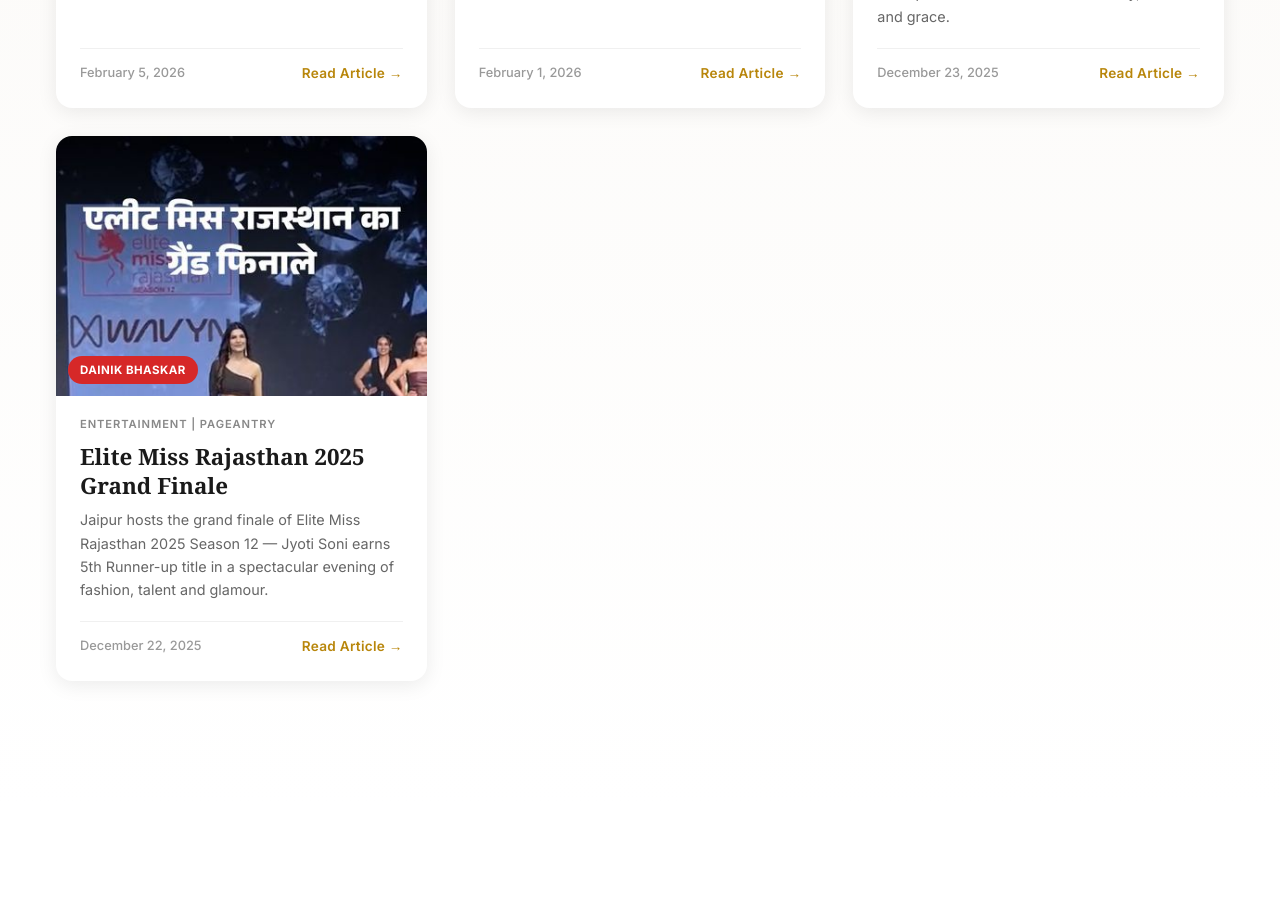
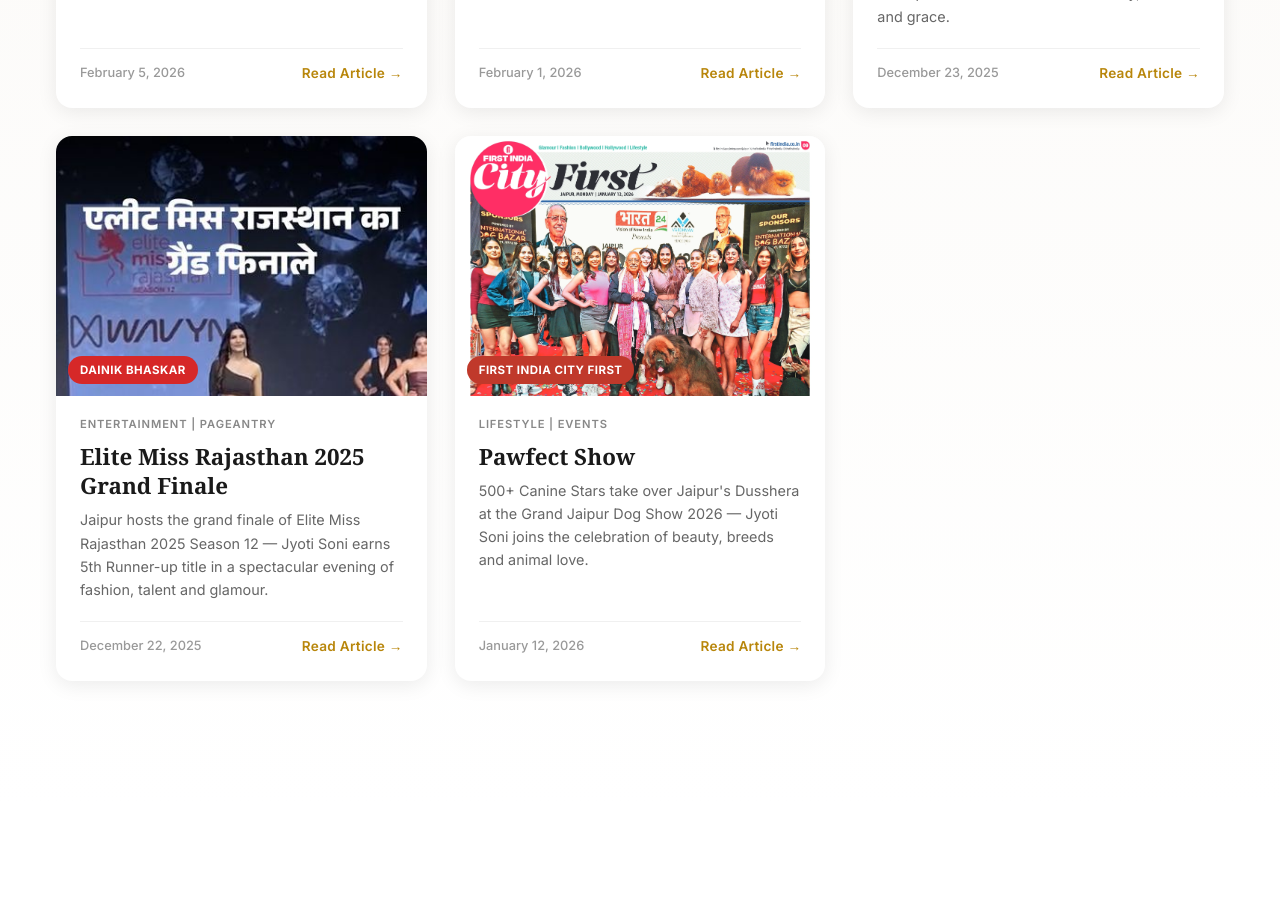
Before and after one commit to edmmotorspvtltd-commits/jyoti-portfolio, a Next.js app: page / in a window 1280 px wide. Shown: the part 1820-2733 px from the top of the page. Built offline with nearby package versions, Linux system fonts and the light colour scheme; no server answers.

Commit message:
feat: add Pawfect Show / Jaipur Dog Show 2026 press card

```diff
--- a/src/components/FeaturedIn.tsx
+++ b/src/components/FeaturedIn.tsx
@@ -45,6 +45,17 @@ const features = [
         url: 'https://www.bhaskar.com/local/rajasthan/jaipur/news/the-grand-finale-of-elite-miss-rajasthan-2025-concluded-in-jaipur-136742239.html',
         color: '#d62828',
         image: '/press/dainik-bhaskar-elite.jpg',
+    },
+    {
+        id: 5,
+        publication: 'First India City First',
+        category: 'Lifestyle | Events',
+        headline: 'Pawfect Show',
+        description: '500+ Canine Stars take over Jaipur\'s Dusshera at the Grand Jaipur Dog Show 2026 — Jyoti Soni joins the celebration of beauty, breeds and animal love.',
+        date: 'January 12, 2026',
+        url: 'https://firstindia.co.in/epapers/city-first-jaipur/12012026',
+        color: '#c0392b',
+        image: '/press/pawfect-show.webp',
     },
 ];
 
```
Also changed, not shown: public/press/pawfect-show.webp (added).
